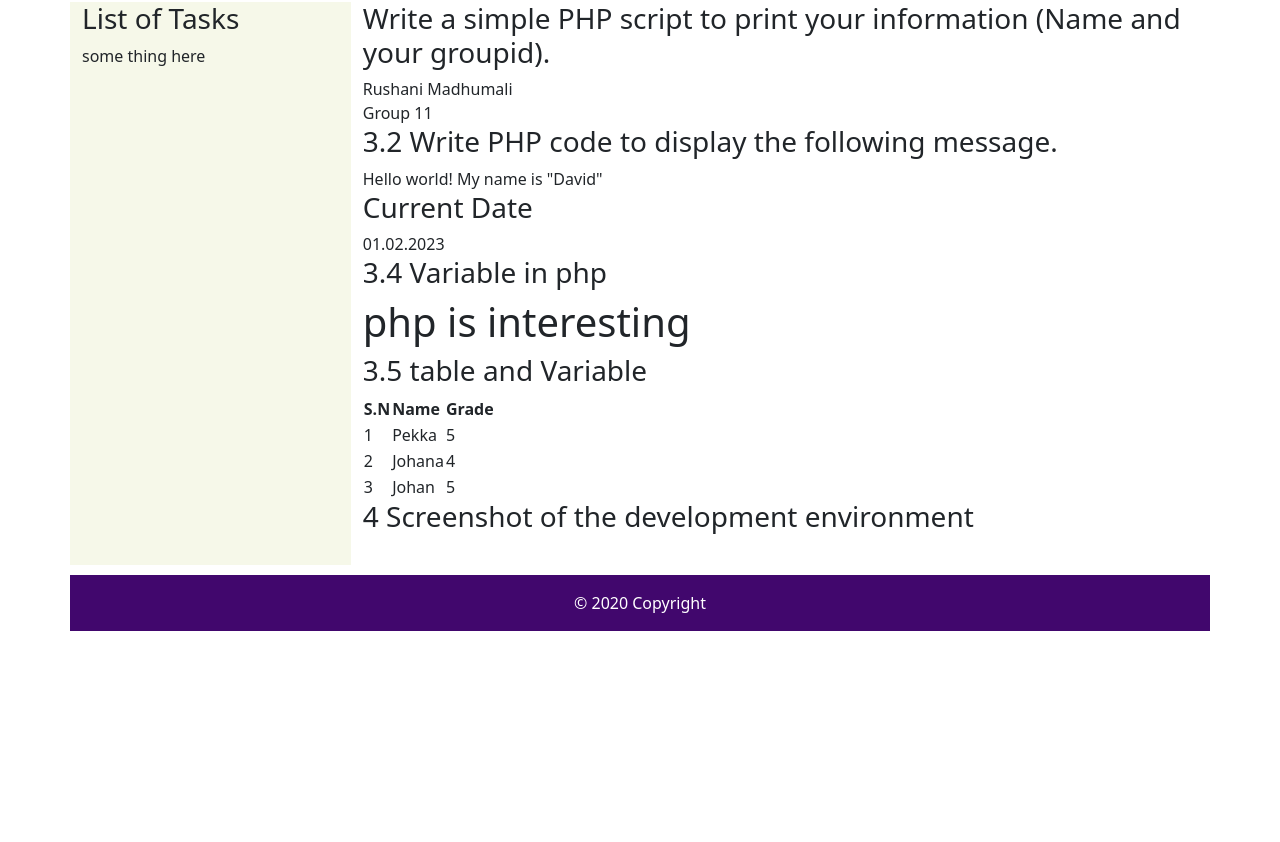
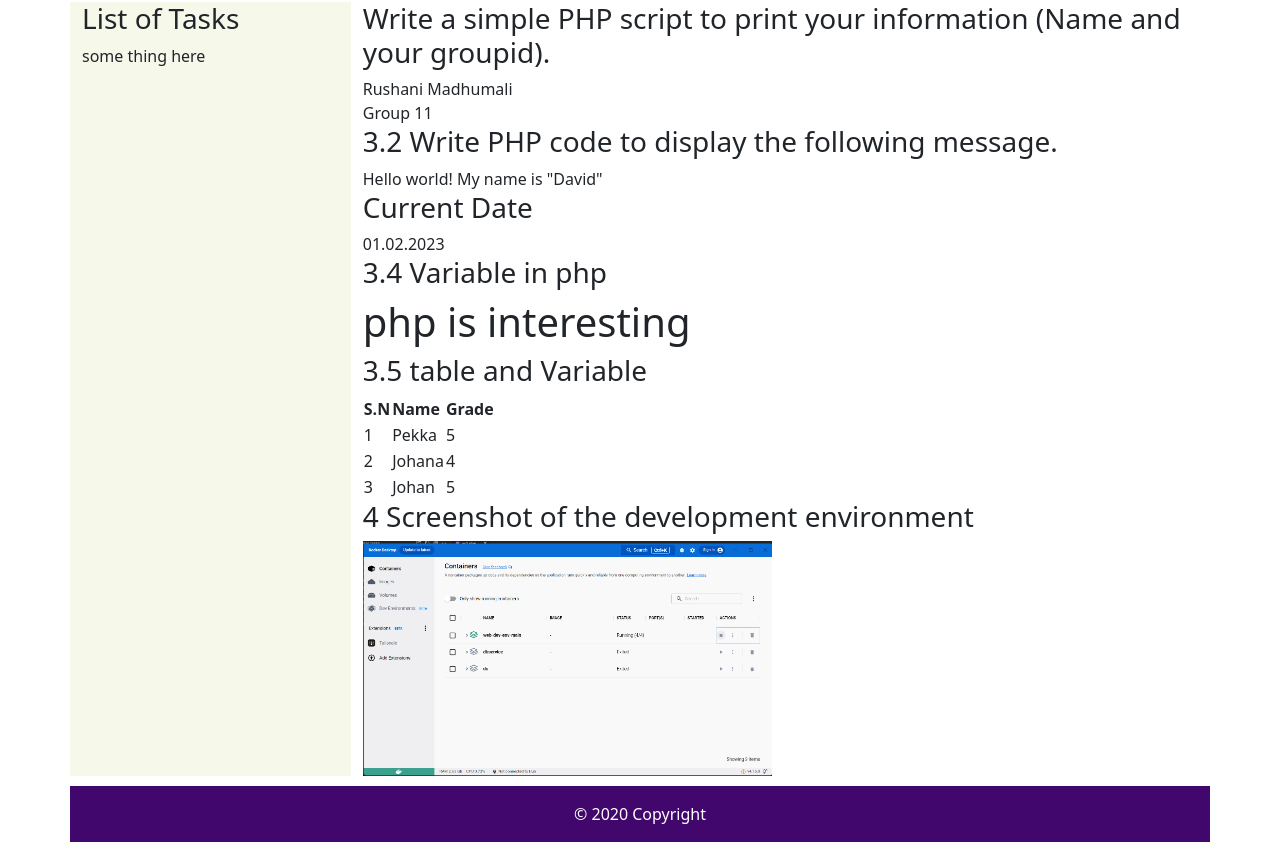
Before and after one commit to rushani22000/hrm_tasks, a PHP site: page /ex1.php in a window 1280 px wide. Shown: the part 64-906 px from the top of the page. Before the commit the page ends 695 px from the top, so only its background shows below. Run offline with PHP 8.4, Linux system fonts and the light colour scheme; data that the repository does not hold is empty.

```diff
--- a/layout/ex1.php
+++ b/layout/ex1.php
@@ -50,7 +50,7 @@
  ?>
 
  <h3> 4 Screenshot of the development environment</h3>
- <img src="" alt="">
+ <img src="Images/Screenshot1.png" alt="Screenshot of the development environment" width="50%">
 
 
 <?php include "footer.php" ?>
```
Also changed, not shown: layout/Images/Screenshot1.png (added).
